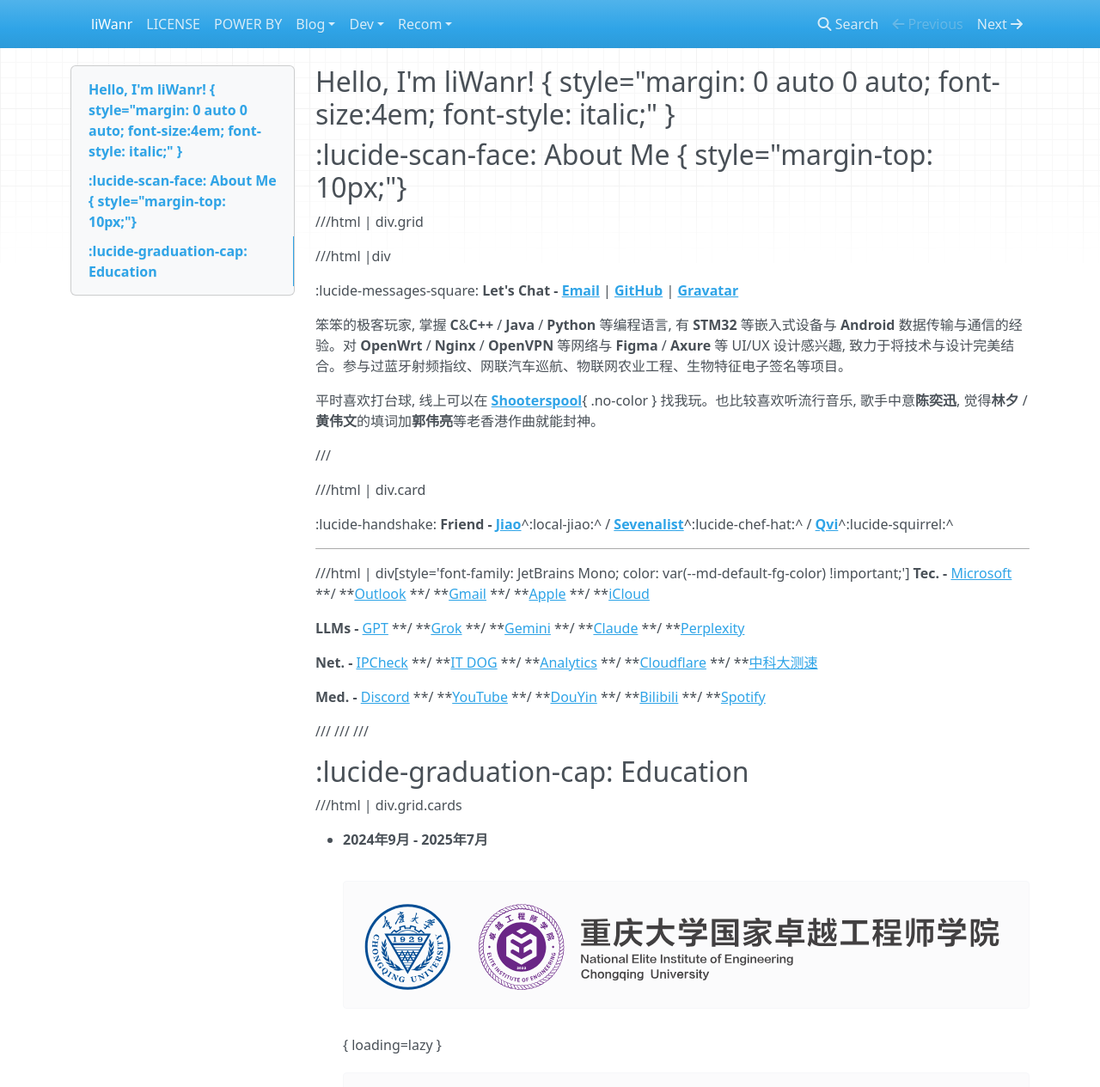
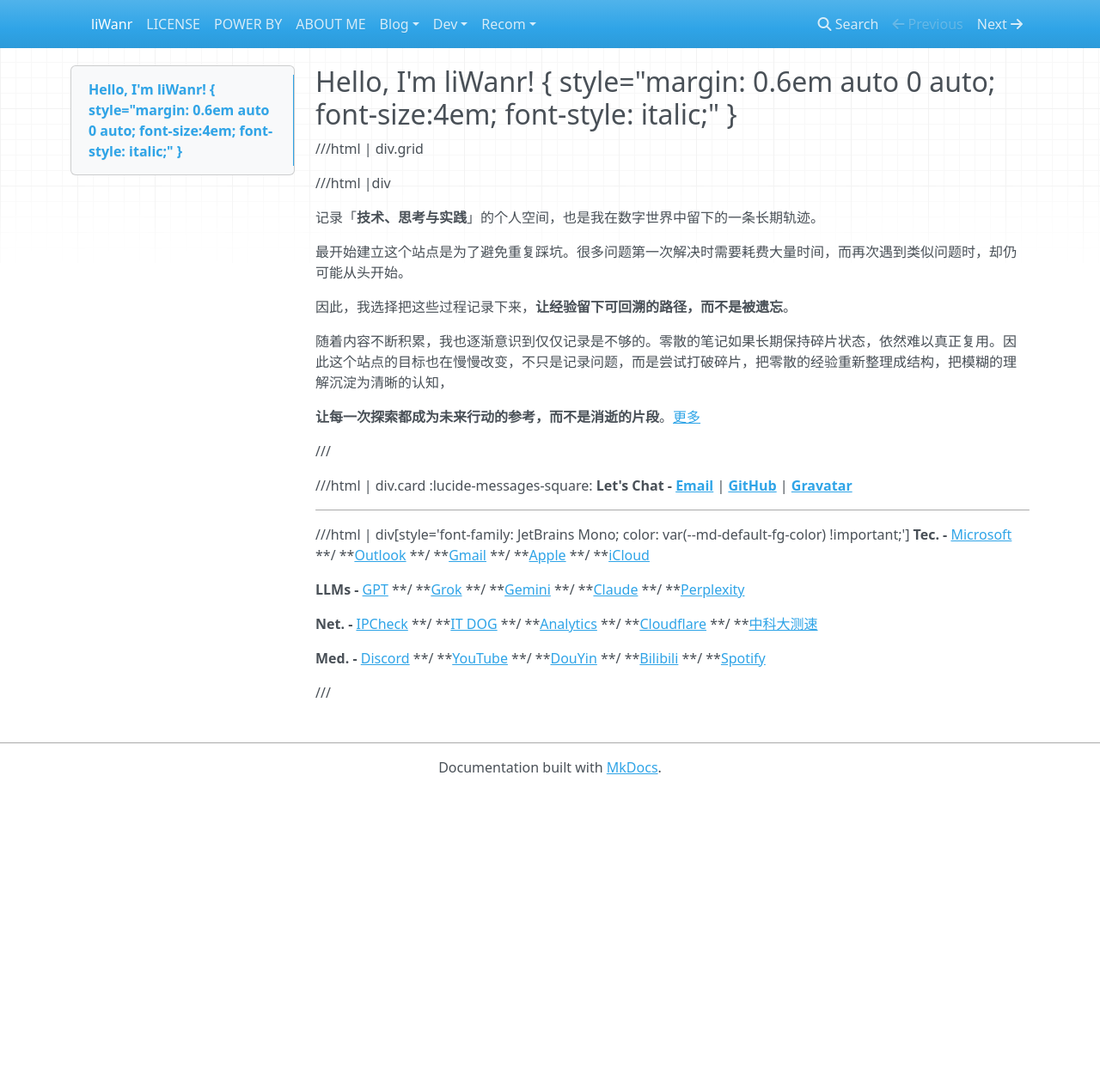
Before and after one commit to liWanr/liWanr.github.io, an MkDocs documentation site: the page built from docs/index.md, in a window 1280 px wide and 1400 px high. Shown: the top 1265 px of the window at 86% size. Built offline with MkDocs 1.6.1, drawn with Linux system fonts in a browser that asks for light colours; nearby versions of some CDN libraries; some of the changed text lies outside the part shown.

Commit message:
分拆一下主页，把教育背景写到about里面

```diff
--- a/docs/index.md
+++ b/docs/index.md
@@ -8,34 +8,29 @@
     - footer
 ---
 
-## Hello, I'm liWanr! { style="margin: 0 auto 0 auto; font-size:4em; font-style: italic;" }
-
-## :lucide-scan-face: About Me { style="margin-top: 10px;"}
+## Hello, I'm liWanr! { style="margin: 0.6em auto 0 auto; font-size:4em; font-style: italic;" }
 
 ///html | div.grid
 
 ///html |div
 
+记录「**技术、思考与实践**」的个人空间，也是我在数字世界中留下的一条长期轨迹。
+
+最开始建立这个站点是为了避免重复踩坑。很多问题第一次解决时需要耗费大量时间，而再次遇到类似问题时，却仍可能从头开始。
+
+因此，我选择把这些过程记录下来，**让经验留下可回溯的路径，而不是被遗忘**。
+
+随着内容不断积累，我也逐渐意识到仅仅记录是不够的。零散的笔记如果长期保持碎片状态，依然难以真正复用。因此这个站点的目标也在慢慢改变，不只是记录问题，而是尝试打破碎片，把零散的经验重新整理成结构，把模糊的理解沉淀为清晰的认知，
+
+**让每一次探索都成为未来行动的参考，而不是消逝的片段**。[更多](/about/)
+
+///
+
+///html | div.card
 :lucide-messages-square: **Let's Chat -**
 [**Email**](mailto:itsWanr@outlook.com)
 | [**GitHub**](https://github.com/liWanr)
 | [**Gravatar**](https://gravatar.com/liwanr)
-
-笨笨的极客玩家, 掌握 **C**&**C++** / **Java** / **Python** 等编程语言, 有 **STM32** 等嵌入式设备与 **Android** 数据传输与通信的经验。对 **OpenWrt** / **Nginx** / **OpenVPN** 等网络与 **Figma** / **Axure** 等 UI/UX 设计感兴趣, 致力于将技术与设计完美结合。参与过蓝牙射频指纹、网联汽车巡航、物联网农业工程、生物特征电子签名等项目。
-
-平时喜欢打台球, 线上可以在
-[**Shooterspool**](https://www.shooterspool.net/){ .no-color }
-找我玩。也比较喜欢听流行音乐, 歌手中意**陈奕迅**,
-觉得**林夕** / **黄伟文**的填词加**郭伟亮**等老香港作曲就能封神。
-
-///
-
-///html | div.card
-
-:lucide-handshake: **Friend -**
-[**Jiao**](https://dxlcq.cn/)^:local-jiao:^
-/ [**Sevenalist**](https://dczcq.cn/)^:lucide-chef-hat:^
-/ [**Qvi**](https://qvidx.github.io)^:lucide-squirrel:^
 
 <hr style="height: 0rem;border-radius: 5px; background-color: var(--md-accent-fg-color);">
 ///html | div[style='font-family: JetBrains Mono; color: var(--md-default-fg-color) !important;']
@@ -68,52 +63,4 @@
 **/ **[Spotify](https://open.spotify.com)
 
 ///
-///
-///
-
-## :lucide-graduation-cap: Education
-
-///html | div.grid.cards
-
--   **2024年9月 - 2025年7月**
-
-    ![CQU-EIE](/assets/images/index/CQU-EIE-light.svg#only-light){ loading=lazy }
-    ![CQU-EIE](/assets/images/index/CQU-EIE-dark.svg#only-dark){ loading=lazy }
-
-    ---
-
-    [**国家卓越工程师教育培养计划**](http://www.moe.gov.cn/srcsite/A08/moe_742/s3860/){ .no-color }
-    | **智能网联汽车**
-
-    :lucide-mouse-pointer-click:
-    [学校官网](https://cqu.edu.cn/){ .no-color }
-    [卓工官网](https://eie.cqu.edu.cn/){ .no-color }
-
-
--   **2023年9月 - 2025年7月**
-
-    ![CQUE](/assets/images/index/CQUE-light.svg#only-light){ loading=lazy }
-    ![CQUE](/assets/images/index/CQUE-dark.svg#only-dark){ loading=lazy }
-
-    ---
-
-    **全日制本科**
-    | **数据科学与大数据技术**
-
-    :lucide-mouse-pointer-click:
-    [学校官网](https://www.cque.edu.cn/){ .no-color }
-
--   **2020年9月 - 2023年7月**
-
-
-    ![CQUE](/assets/images/index/CQNY-light.svg#only-light){ loading=lazy }
-    ![CQNY](/assets/images/index/CQNY-dark.svg#only-dark){ loading=lazy }
-
-    ---
-
-    **全日制专科**
-    | **物联网应用技术**
-
-    :lucide-mouse-pointer-click:
-    [学校官网](https://www.cqny.edu.cn/){ .no-color }
-///
+<!-- /// -->
```
Also changed, not shown: docs/about.md (added, +56 -0 lines).
